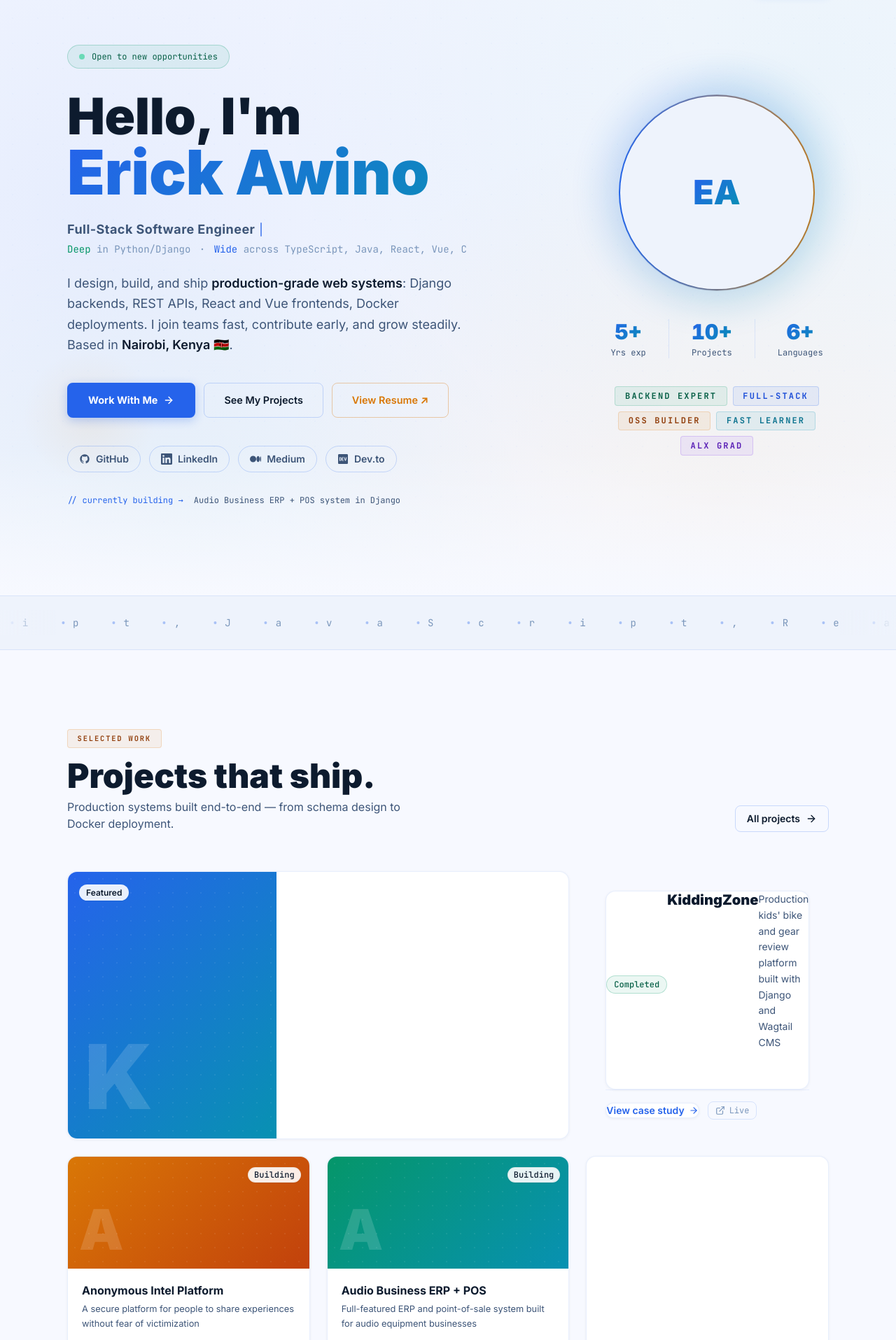
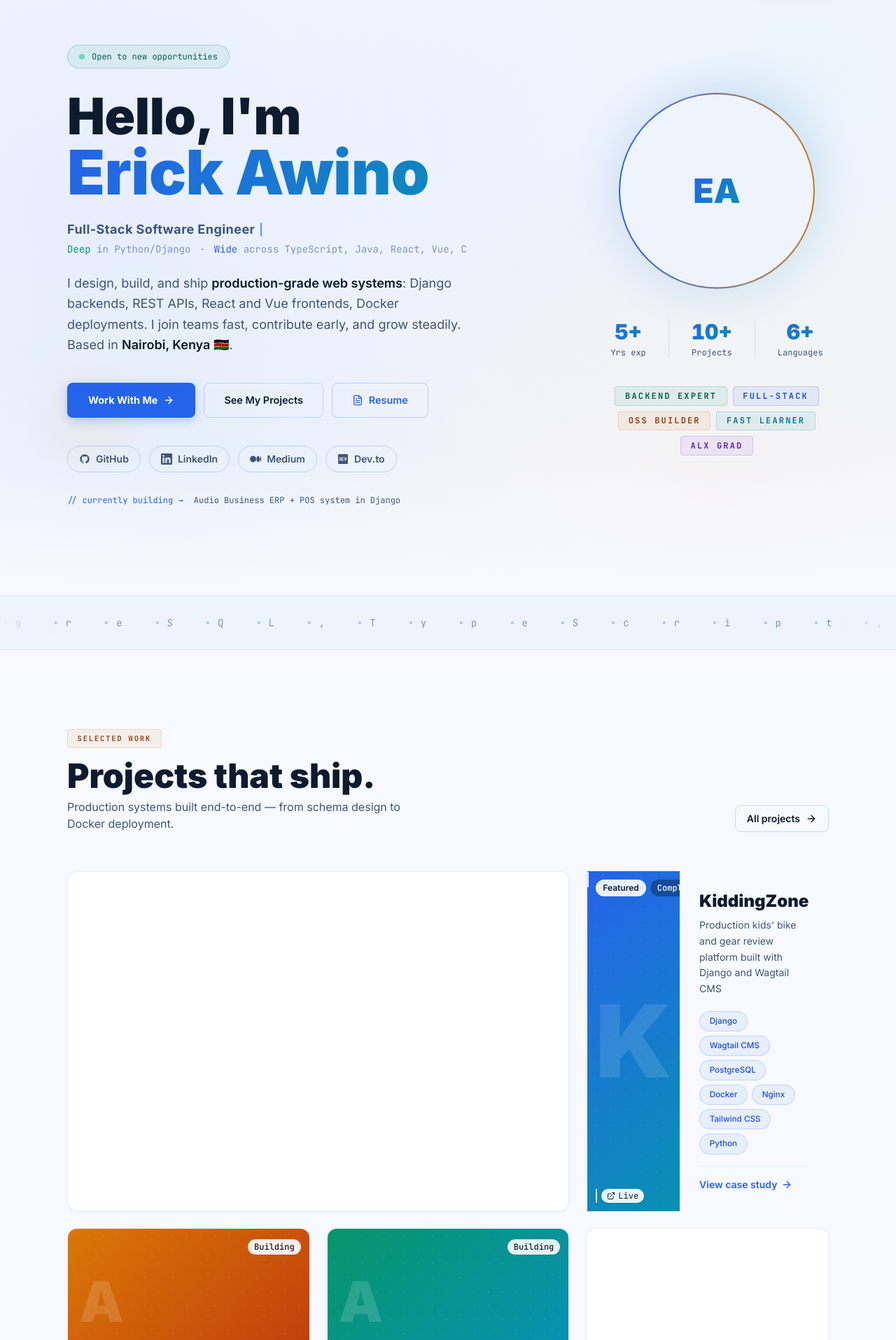
Before and after one commit to awinooliyo/my-portfolio, a Django app: page / in a window 1280 px wide. Shown: the part 64-1979 px from the top of the page at 70% size. Run offline with Django 5.2, Linux system fonts and the light colour scheme; data comes from the database, SQL or seed files in the repository; data that the repository does not hold is empty; some libraries are stand-ins or nearby versions.

Commit message:
Design sweep: slow animations, fix color leaks, sharpen CTA, polish featured card
Animations:
- Marquee: 36s → 55s (was an eyesore at that speed)
- Float (photo): 6s → 9s, displacement 8px → 6px (subtler)
- Border-spin (photo ring): 8s → 13s
- Glow pulse: 5s → 7s, max opacity reduced
- Reveal: easing changed from linear ease to cubic-bezier(0.16,1,0.3,1) for
  natural deceleration; translateY reduced from 24px to 18px; delays tightened
- Counter: replaced step-based timer with smooth 60-step 1.4s duration animation

CTA section:
- Changed from rounded dark card island to full-bleed dark section (#0d1b2e)
- Fixed critical bug: heading text was text-[#0d1b2e] (invisible on dark bg)
- Heading now white with text-gradient only on accent word
- Buttons: primary red + white outline, both large (py-4 px-8)
- Copy updated: removes "senior engineer" lock-in

Featured project card:
- Cover stretches to fill full card height on desktop via min-height on wrapper
- Monogram centered (not bottom-anchored) for visual balance
- Status badge and links moved onto the cover as floating pills
- Content panel uses justify-between for clean top/bottom layout
- Hover animation: gap on arrow expands for directional feedback

Color consistency sweep (batch across all templates):
- Replaced rgba(79,142,247,...) → rgba(37,99,235,...) (old dark-theme blue)
- Replaced rgba(34,211,238,...) → rgba(8,145,178,...) (old teal)
- Replaced rgba(34,211,160,...) → rgba(5,150,105,...) (old green)
- Replaced rgba(167,139,250,...) → rgba(124,58,237,...) (old purple)
- Fixed library tab active colors (#f6b847, #4f8ef7, #22d3a0, #22d3ee, #a78bfa)

Hero CTAs:
- Resume button: text arrow ↗ → Lucide file-text icon, color updated to blue

```diff
--- a/portfolio/templates/portfolio/base.html
+++ b/portfolio/templates/portfolio/base.html
@@ -147,7 +147,7 @@
         </div>
 
       </div>
-      <div class="pt-8 border-t border-[rgba(79,142,247,0.08)] flex flex-col md:flex-row items-center justify-between gap-3">
+      <div class="pt-8 border-t border-[rgba(37,99,235,0.08)] flex flex-col md:flex-row items-center justify-between gap-3">
         <p class="text-[#3d5272] text-sm font-mono">&#169; {% now "Y" %} Erick Awino, Nairobi, Kenya</p>
         <p class="text-[#3d5272] text-xs font-mono">Built with Django 5. Crafted with intent.</p>
       </div>
--- a/portfolio/templates/portfolio/home.html
+++ b/portfolio/templates/portfolio/home.html
@@ -30,7 +30,7 @@
 
         <!-- Availability pill -->
         <div class="inline-flex items-center gap-2.5 px-4 py-2 rounded-full border mb-8
-          {% if site_config and site_config.is_available %}badge-available{% else %}border-[rgba(79,142,247,0.20)] text-[#3d5578]{% endif %}">
+          {% if site_config and site_config.is_available %}badge-available{% else %}border-[rgba(37,99,235,0.18)] text-[#3d5578]{% endif %}">
           <span class="w-2 h-2 rounded-full {% if site_config and site_config.is_available %}bg-emerald-400 animate-pulse{% else %}bg-slate-500{% endif %}"></span>
           <span class="text-xs font-mono">{% if site_config %}{{ site_config.availability_note }}{% else %}Open to new opportunities{% endif %}</span>
         </div>
@@ -66,9 +66,12 @@
             Work With Me
             <i data-lucide="arrow-right" class="w-4 h-4"></i>
           </a>
-          <a href="{% url 'projects' %}" class="btn-secondary">See My Projects</a>
-          <a href="{% url 'resume' %}" class="btn-secondary !border-[rgba(217,119,6,.35)] !text-[#d97706] hover:!bg-[rgba(217,119,6,.07)]">
-            View Resume ↗
+          <a href="{% url 'projects' %}" class="btn-secondary">
+            See My Projects
+          </a>
+          <a href="{% url 'resume' %}" class="btn-secondary !border-[rgba(37,99,235,.25)] !text-[#2563eb] hover:!bg-[rgba(37,99,235,.05)]">
+            <i data-lucide="file-text" class="w-4 h-4"></i>
+            Resume
           </a>
         </div>
 
@@ -105,12 +108,12 @@
             <p class="text-3xl font-black text-gradient counter" data-target="5">0</p>
             <p class="text-xs text-[#3d5578] mt-1 font-mono">Yrs exp</p>
           </div>
-          <div class="w-px bg-[rgba(79,142,247,0.15)]"></div>
+          <div class="w-px bg-[rgba(37,99,235,0.12)]"></div>
           <div>
             <p class="text-3xl font-black text-gradient counter" data-target="10">0</p>
             <p class="text-xs text-[#3d5578] mt-1 font-mono">Projects</p>
           </div>
-          <div class="w-px bg-[rgba(79,142,247,0.15)]"></div>
+          <div class="w-px bg-[rgba(37,99,235,0.12)]"></div>
           <div>
             <p class="text-3xl font-black text-gradient counter" data-target="6">0</p>
             <p class="text-xs text-[#3d5578] mt-1 font-mono">Languages</p>
@@ -176,71 +179,80 @@
       {% if forloop.first %}
       {# ── Featured card — 2-column wide ── #}
       <a href="{{ project.get_absolute_url }}"
-         class="card group md:col-span-2 overflow-hidden hover:shadow-xl hover:-translate-y-1 transition-all duration-300 reveal flex flex-col sm:flex-row">
+         class="card group md:col-span-2 overflow-hidden hover:shadow-2xl hover:-translate-y-1 transition-all duration-300 reveal">
+        <div class="flex flex-col sm:flex-row" style="min-height: 260px;">
 
-        {# Cover panel #}
-        <div class="relative sm:w-5/12 min-h-[180px] sm:min-h-0 flex-shrink-0 overflow-hidden"
-             style="background: linear-gradient(135deg, {{ cover_grad }});">
+          {# Cover — fixed height on mobile, auto on desktop (stretches with content) #}
+          <div class="relative w-full h-52 sm:h-auto sm:w-[38%] flex-shrink-0 overflow-hidden"
+               style="background: linear-gradient(140deg, {{ cover_grad }});">
             {% if project.image %}
               <img src="{{ project.image.url }}" alt="{{ project.title }}"
-                 class="absolute inset-0 w-full h-full object-cover group-hover:scale-105 transition-transform duration-500">
+                   class="absolute inset-0 w-full h-full object-cover group-hover:scale-105 transition-transform duration-700">
             {% else %}
-            <div class="absolute inset-0 flex items-end justify-start p-6">
-              <span class="font-black text-white/[0.15] leading-none select-none"
-                    style="font-size: clamp(5rem, 10vw, 8rem);">{{ project.title|first|upper }}</span>
+              {# Monogram — large, anchored bottom-right for visual balance #}
+              <div class="absolute inset-0 flex items-center justify-center overflow-hidden">
+                <span class="font-black text-white/[0.12] leading-none select-none" style="font-size:min(30vw,9rem);">
+                  {{ project.title|first|upper }}
+                </span>
               </div>
-            <div class="absolute inset-0 opacity-[0.07]"
-                 style="background-image: radial-gradient(circle, white 1px, transparent 1px); background-size: 20px 20px;"></div>
+              <div class="absolute inset-0 opacity-[0.06]"
+                   style="background-image:radial-gradient(circle,white 1px,transparent 1px);background-size:22px 22px;"></div>
             {% endif %}
-          <div class="absolute top-4 left-4">
+            {# Badges over cover #}
+            <div class="absolute top-3 left-3 flex gap-1.5">
               <span class="text-xs font-semibold px-2.5 py-1 rounded-full bg-white/90 text-[#0d1b2e] shadow-sm">
                 Featured
               </span>
-          </div>
-        </div>
-
-        {# Content panel #}
-        <div class="flex-1 p-7 flex flex-col">
-          <div class="flex items-center gap-2 mb-4">
-            <span class="text-xs px-2.5 py-1 rounded-full font-mono font-medium border
-              {% if project.status == 'completed' %}status-completed
-              {% elif project.status == 'in_progress' %}status-in_progress
-              {% else %}status-archived{% endif %}">
+              <span class="text-xs font-medium px-2.5 py-1 rounded-full bg-black/30 text-white backdrop-blur-sm font-mono">
                 {{ project.get_status_display }}
               </span>
             </div>
-          <h3 class="text-xl font-black text-[#0d1b2e] mb-2 group-hover:text-[#2563eb] transition-colors leading-tight">
-            {{ project.title }}
-          </h3>
-          <p class="text-[#3d5578] text-sm leading-relaxed mb-5 flex-1">
-            {{ project.tagline }}
-          </p>
-          <div class="flex flex-wrap gap-1.5 mb-5">
-            {% for tech in project.tech_stack|slice:":6" %}
-            <span class="chip chip-backend" style="font-size:0.73rem;">{{ tech }}</span>
-            {% endfor %}
-            {% if project.tech_stack|length > 6 %}
-            <span class="text-xs text-[#7a96bb] font-mono self-center">+{{ project.tech_stack|length|add:"-6" }}</span>
-            {% endif %}
-          </div>
-          <div class="flex items-center gap-3 pt-4 border-t border-[rgba(37,99,235,0.08)]">
-            <span class="inline-flex items-center gap-1.5 text-sm font-semibold text-[#2563eb]">
-              View case study <i data-lucide="arrow-right" class="w-3.5 h-3.5"></i>
-            </span>
+            {% if project.live_url or project.github_url %}
+            <div class="absolute bottom-3 left-3 flex gap-1.5">
               {% if project.github_url %}
               <a href="{{ project.github_url }}" target="_blank" rel="noopener" onclick="event.stopPropagation()"
-               class="inline-flex items-center gap-1.5 text-xs text-[#7a96bb] hover:text-[#0d1b2e] transition font-mono border border-[rgba(37,99,235,0.15)] px-2.5 py-1 rounded-lg hover:border-[rgba(37,99,235,0.30)]">
-              <svg class="w-3.5 h-3.5" viewBox="0 0 24 24" fill="currentColor"><path d="M12 2C6.477 2 2 6.484 2 12.017c0 4.425 2.865 8.18 6.839 9.504.5.092.682-.217.682-.483 0-.237-.008-.868-.013-1.703-2.782.605-3.369-1.343-3.369-1.343-.454-1.158-1.11-1.466-1.11-1.466-.908-.62.069-.608.069-.608 1.003.07 1.531 1.032 1.531 1.032.892 1.53 2.341 1.088 2.91.832.092-.647.35-1.088.636-1.338-2.22-.253-4.555-1.113-4.555-4.951 0-1.093.39-1.988 1.029-2.688-.103-.253-.446-1.272.098-2.65 0 0 .84-.27 2.75 1.026A9.564 9.564 0 0112 6.844c.85.004 1.705.115 2.504.337 1.909-1.296 2.747-1.027 2.747-1.027.546 1.379.202 2.398.1 2.651.64.7 1.028 1.595 1.028 2.688 0 3.848-2.339 4.695-4.566 4.943.359.309.678.92.678 1.855 0 1.338-.012 2.419-.012 2.747 0 .268.18.58.688.482A10.019 10.019 0 0022 12.017C22 6.484 17.522 2 12 2z"/></svg>
+                 class="inline-flex items-center gap-1 text-xs bg-white/90 hover:bg-white text-[#0d1b2e] px-2 py-0.5 rounded-full shadow-sm transition font-mono">
+                <svg class="w-3 h-3" viewBox="0 0 24 24" fill="currentColor"><path d="M12 2C6.477 2 2 6.484 2 12.017c0 4.425 2.865 8.18 6.839 9.504.5.092.682-.217.682-.483 0-.237-.008-.868-.013-1.703-2.782.605-3.369-1.343-3.369-1.343-.454-1.158-1.11-1.466-1.11-1.466-.908-.62.069-.608.069-.608 1.003.07 1.531 1.032 1.531 1.032.892 1.53 2.341 1.088 2.91.832.092-.647.35-1.088.636-1.338-2.22-.253-4.555-1.113-4.555-4.951 0-1.093.39-1.988 1.029-2.688-.103-.253-.446-1.272.098-2.65 0 0 .84-.27 2.75 1.026A9.564 9.564 0 0112 6.844c.85.004 1.705.115 2.504.337 1.909-1.296 2.747-1.027 2.747-1.027.546 1.379.202 2.398.1 2.651.64.7 1.028 1.595 1.028 2.688 0 3.848-2.339 4.695-4.566 4.943.359.309.678.92.678 1.855 0 1.338-.012 2.419-.012 2.747 0 .268.18.58.688.482A10.019 10.019 0 0022 12.017C22 6.484 17.522 2 12 2z"/></svg>
                 GitHub
               </a>
               {% endif %}
               {% if project.live_url %}
               <a href="{{ project.live_url }}" target="_blank" rel="noopener" onclick="event.stopPropagation()"
-               class="inline-flex items-center gap-1.5 text-xs text-[#7a96bb] hover:text-[#0d1b2e] transition font-mono border border-[rgba(37,99,235,0.15)] px-2.5 py-1 rounded-lg hover:border-[rgba(37,99,235,0.30)]">
-              <i data-lucide="external-link" class="w-3.5 h-3.5"></i> Live
+                 class="inline-flex items-center gap-1 text-xs bg-white/90 hover:bg-white text-[#0d1b2e] px-2 py-0.5 rounded-full shadow-sm transition font-mono">
+                <i data-lucide="external-link" class="w-3 h-3"></i> Live
               </a>
               {% endif %}
             </div>
+            {% endif %}
+          </div>
+
+          {# Content #}
+          <div class="flex-1 p-7 flex flex-col justify-between gap-5">
+            <div>
+              <h3 class="text-2xl font-black text-[#0d1b2e] mb-2 group-hover:text-[#2563eb] transition-colors leading-tight">
+                {{ project.title }}
+              </h3>
+              <p class="text-[#3d5578] text-sm leading-relaxed">
+                {{ project.tagline }}
+              </p>
+            </div>
+            <div>
+              <div class="flex flex-wrap gap-1.5 mb-4">
+                {% for tech in project.tech_stack|slice:":7" %}
+                <span class="chip chip-backend" style="font-size:0.73rem;">{{ tech }}</span>
+                {% endfor %}
+                {% if project.tech_stack|length > 7 %}
+                <span class="text-xs text-[#7a96bb] font-mono self-center">+{{ project.tech_stack|length|add:"-7" }}</span>
+                {% endif %}
+              </div>
+              <div class="flex items-center pt-4 border-t border-[rgba(37,99,235,0.08)]">
+                <span class="inline-flex items-center gap-1.5 text-sm font-semibold text-[#2563eb] group-hover:gap-2.5 transition-all">
+                  View case study <i data-lucide="arrow-right" class="w-4 h-4"></i>
+                </span>
+              </div>
+            </div>
+          </div>
+
         </div>
       </a>
 
@@ -449,7 +461,7 @@
 
     <!-- Experience timeline -->
     {% if experiences %}
-    <div class="mt-16 pt-14 border-t border-[rgba(79,142,247,0.08)] reveal">
+    <div class="mt-16 pt-14 border-t border-[rgba(37,99,235,0.08)] reveal">
       <h3 class="text-xl font-bold text-[#0d1b2e] mb-8">Experience</h3>
       <div class="space-y-0">
         {% for exp in experiences %}
@@ -495,7 +507,7 @@
       <a href="{{ post.get_absolute_url }}"
          class="card card-glow-teal group flex flex-col p-6 reveal reveal-delay-{{ forloop.counter }}">
         <div class="w-10 h-10 rounded-xl flex items-center justify-center mb-5
-                    bg-[rgba(34,211,238,.10)] border border-[rgba(34,211,238,.20)]">
+                    bg-[rgba(8,145,178,.08)] border border-[rgba(8,145,178,.20)]">
           <i data-lucide="file-text" class="w-5 h-5 text-[#0891b2]"></i>
         </div>
         <div class="text-xs font-mono text-[#7a96bb] mb-2">{{ post.published_at|date:"M d, Y" }}</div>
@@ -512,7 +524,7 @@
       <a href="https://dev.to/awinooliyo" target="_blank" rel="noopener"
          class="card card-glow-teal group flex items-start gap-5 p-6">
         <div class="w-10 h-10 rounded-xl flex items-center justify-center flex-shrink-0
-                    bg-[rgba(34,211,238,.10)] border border-[rgba(34,211,238,.20)]">
+                    bg-[rgba(8,145,178,.08)] border border-[rgba(8,145,178,.20)]">
           <span class="font-mono text-xs font-bold text-[#0891b2]">DEV</span>
         </div>
         <div>
@@ -653,25 +665,30 @@
 
 
 <!-- ════════════════════════════════════════════════
-  CTA BANNER — explosive close
+  CTA — Full-bleed dark section, maximum contrast
 ════════════════════════════════════════════════ -->
-<section class="py-28 bg-[#f7f9ff]">
-  <div class="max-w-6xl mx-auto px-6 lg:px-8">
-    <div class="cta-banner p-12 md:p-20 text-center" style="
-      background: linear-gradient(135deg, #0d1d2e 0%, #112338 100%);
-      border-color: rgba(79,142,247,0.25);">
-      <span class="label label-red mx-auto mb-6">Let's Build Together</span>
-      <h2 class="text-4xl md:text-6xl font-black text-[#0d1b2e] mb-4 leading-tight">
-        Ready to ship something<br><span class="text-gradient">great?</span>
+<section style="background: #0d1b2e;">
+  <div class="max-w-6xl mx-auto px-6 lg:px-8 py-24 md:py-32 text-center">
+    <span class="label label-red mx-auto mb-6 inline-flex">Let's Build Together</span>
+    <h2 class="text-5xl md:text-6xl lg:text-7xl font-black text-white mb-5 leading-[1.0] tracking-tight">
+      Ready to ship something<br>
+      <span class="text-gradient">truly great?</span>
     </h2>
-      <p class="text-[#3d5578] text-lg max-w-xl mx-auto mb-10">
-        Whether it's a new product, a complex backend system, or a team that needs a senior engineer —
-        I'm here to help you build it right, on time.
+    <p class="text-[#7b95bc] text-lg md:text-xl max-w-2xl mx-auto mb-12 leading-relaxed">
+      Whether it's a new product, a complex backend system, or a team that needs
+      a sharp engineer who can hit the ground running — I'm here to help you
+      build it right, on time, at any level.
     </p>
     <div class="flex flex-wrap gap-4 justify-center">
-        <a href="{% url 'work_with_me' %}" class="btn-red text-base">Work With Me →</a>
-        <a href="{% url 'process' %}"      class="btn-secondary text-base">See My Process</a>
-      </div>
+      <a href="{% url 'work_with_me' %}" class="btn-red !py-4 !px-8 text-base">
+        Work With Me
+        <i data-lucide="arrow-right" class="w-5 h-5"></i>
+      </a>
+      <a href="{% url 'process' %}"
+         class="inline-flex items-center gap-2 text-base font-semibold px-8 py-4 rounded-lg
+                border-2 border-white/20 text-white hover:border-white/40 hover:bg-white/5 transition-all min-h-[52px]">
+        See My Process
+      </a>
     </div>
   </div>
 </section>
@@ -688,12 +705,15 @@
       const el = entry.target;
       const target = parseInt(el.dataset.target, 10);
       let current = 0;
-      const step = Math.ceil(target / 40);
+      const duration = 1400;
+      const steps = 60;
+      const interval = duration / steps;
+      const increment = target / steps;
       const timer = setInterval(() => {
-        current = Math.min(current + step, target);
-        el.textContent = current + '+';
+        current = Math.min(current + increment, target);
+        el.textContent = Math.round(current) + '+';
         if (current >= target) clearInterval(timer);
-      }, 35);
+      }, interval);
       counterObserver.unobserve(el);
     });
   }, { threshold: 0.5 });
--- a/portfolio/templates/portfolio/work_with_me.html
+++ b/portfolio/templates/portfolio/work_with_me.html
@@ -52,7 +52,7 @@
 
         <div class="engagement-card p-7">
           <div class="w-10 h-10 rounded-xl flex items-center justify-center mb-5
-                      bg-[rgba(34,211,160,.10)] border border-[rgba(34,211,160,.20)]">
+                      bg-[rgba(5,150,105,.08)] border border-[rgba(5,150,105,.20)]">
             <svg class="w-5 h-5 text-[#059669]" fill="none" stroke="currentColor" viewBox="0 0 24 24">
               <path stroke-linecap="round" stroke-linejoin="round" stroke-width="1.5" d="M9 5H7a2 2 0 00-2 2v12a2 2 0 002 2h10a2 2 0 002-2V7a2 2 0 00-2-2h-2M9 5a2 2 0 002 2h2a2 2 0 002-2M9 5a2 2 0 012-2h2a2 2 0 012 2m-6 9l2 2 4-4"/>
             </svg>
@@ -94,7 +94,7 @@
 
         <div class="engagement-card p-7">
           <div class="w-10 h-10 rounded-xl flex items-center justify-center mb-5
-                      bg-[rgba(167,139,250,.10)] border border-[rgba(167,139,250,.20)]">
+                      bg-[rgba(124,58,237,.08)] border border-[rgba(124,58,237,.20)]">
             <svg class="w-5 h-5 text-[#7c3aed]" fill="none" stroke="currentColor" viewBox="0 0 24 24">
               <path stroke-linecap="round" stroke-linejoin="round" stroke-width="1.5" d="M17 20h5v-2a3 3 0 00-5.356-1.857M17 20H7m10 0v-2c0-.656-.126-1.283-.356-1.857M7 20H2v-2a3 3 0 015.356-1.857M7 20v-2c0-.656.126-1.283.356-1.857m0 0a5.002 5.002 0 019.288 0M15 7a3 3 0 11-6 0 3 3 0 016 0zm6 3a2 2 0 11-4 0 2 2 0 014 0zM7 10a2 2 0 11-4 0 2 2 0 014 0z"/>
             </svg>
--- a/portfolio/templates/portfolio/writing_list.html
+++ b/portfolio/templates/portfolio/writing_list.html
@@ -33,7 +33,7 @@
         </div>
         {% else %}
         <div class="w-10 h-10 rounded-xl flex items-center justify-center mb-5
-                    bg-[rgba(34,211,238,.10)] border border-[rgba(34,211,238,.20)]">
+                    bg-[rgba(8,145,178,.08)] border border-[rgba(8,145,178,.20)]">
           <svg class="w-5 h-5 text-[#0891b2]" fill="none" stroke="currentColor" viewBox="0 0 24 24">
             <path stroke-linecap="round" stroke-linejoin="round" stroke-width="1.5"
                   d="M9 12h6m-6 4h6m2 5H7a2 2 0 01-2-2V5a2 2 0 012-2h5.586a1 1 0 01.707.293l5.414 5.414a1 1 0 01.293.707V19a2 2 0 01-2 2z"/>
@@ -63,7 +63,7 @@
         <a href="https://dev.to/awinooliyo" target="_blank" rel="noopener"
            class="card group flex items-start gap-5 p-6">
           <div class="w-12 h-12 rounded-xl flex items-center justify-center flex-shrink-0
-                      bg-[rgba(34,211,238,.10)] border border-[rgba(34,211,238,.20)]">
+                      bg-[rgba(8,145,178,.08)] border border-[rgba(8,145,178,.20)]">
             <span class="font-mono text-sm font-black text-[#0891b2]">DEV</span>
           </div>
           <div>
--- a/static/css/main.css
+++ b/static/css/main.css
@@ -196,16 +196,16 @@
   border-radius: 50%; padding: 2px;
   background: linear-gradient(270deg, #2563eb, #0891b2, #059669, #d97706, #2563eb);
   background-size: 400% 400%;
-  animation: border-spin 8s ease infinite;
+  animation: border-spin 13s ease infinite;
   flex-shrink: 0;
 }
 .photo-ring::before {
   content: ''; position: absolute; inset: -14px; border-radius: 50%;
   background: linear-gradient(135deg, #2563eb, #0891b2);
   filter: blur(28px); opacity: .20; z-index: -1;
-  animation: glow 5s ease-in-out infinite;
+  animation: glow 7s ease-in-out infinite;
 }
-@keyframes glow { 0%,100% { opacity: .15; } 50% { opacity: .28; } }
+@keyframes glow { 0%,100% { opacity: .12; } 50% { opacity: .22; } }
 .photo-inner {
   width: 100%; height: 100%; border-radius: 50%; overflow: hidden;
   background: var(--surface-2);
@@ -285,12 +285,16 @@
 }
 
 /* ── Scroll reveal ─────────────────────────────────── */
-.reveal { opacity:0; transform:translateY(24px); transition:opacity .7s ease, transform .7s ease; }
+.reveal {
+  opacity: 0;
+  transform: translateY(18px);
+  transition: opacity .65s cubic-bezier(0.16,1,0.3,1), transform .65s cubic-bezier(0.16,1,0.3,1);
+}
 .reveal.in-view { opacity:1; transform:none; }
-.reveal-delay-1 { transition-delay:.10s; }
-.reveal-delay-2 { transition-delay:.20s; }
-.reveal-delay-3 { transition-delay:.30s; }
-.reveal-delay-4 { transition-delay:.40s; }
+.reveal-delay-1 { transition-delay:.08s; }
+.reveal-delay-2 { transition-delay:.15s; }
+.reveal-delay-3 { transition-delay:.22s; }
+.reveal-delay-4 { transition-delay:.29s; }
 
 /* ── Tabs ──────────────────────────────────────────── */
 .tab-btn { transition:color .2s, border-color .2s; }
@@ -351,14 +355,14 @@
 .marquee-wrapper::after  { right:0; background:linear-gradient(to left,  var(--surface-2), transparent); }
 .marquee-track {
   display:flex; gap:0; width:max-content;
-  animation:marquee 36s linear infinite;
+  animation:marquee 55s linear infinite;
 }
 .marquee-track:hover { animation-play-state:paused; }
 @keyframes marquee { from{transform:translateX(0)} to{transform:translateX(-50%)} }
 
 /* ── Float animation ───────────────────────────────── */
-@keyframes float { 0%,100%{transform:translateY(0px)} 50%{transform:translateY(-8px)} }
-.float { animation:float 6s ease-in-out infinite; }
+@keyframes float { 0%,100%{transform:translateY(0px)} 50%{transform:translateY(-6px)} }
+.float { animation:float 9s ease-in-out infinite; }
 
 /* ── Section gradient divider ──────────────────────── */
 .section-divider-line {
```
Also changed, not shown: portfolio/templates/portfolio/library.html (+5 -5 lines), portfolio/templates/portfolio/process.html (+4 -4 lines). Lines whose indentation alone changed are shown as unchanged.
